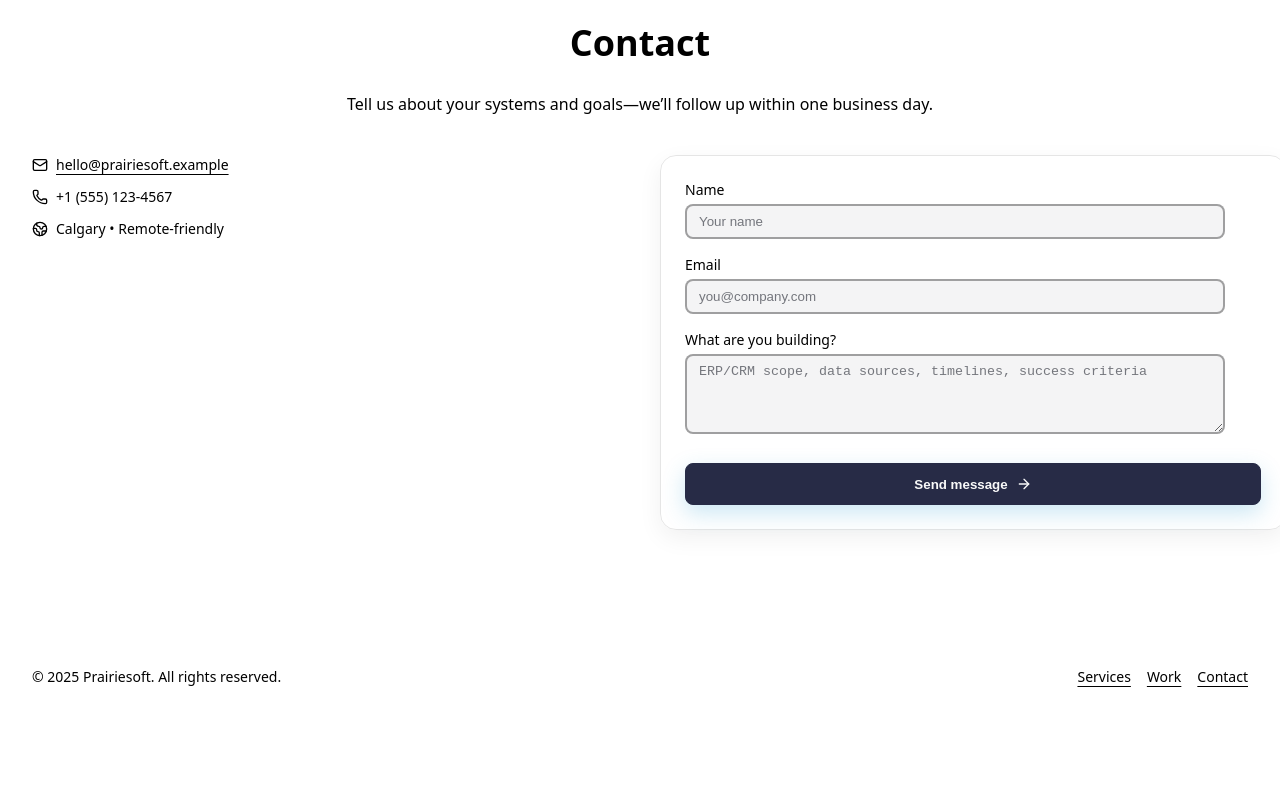
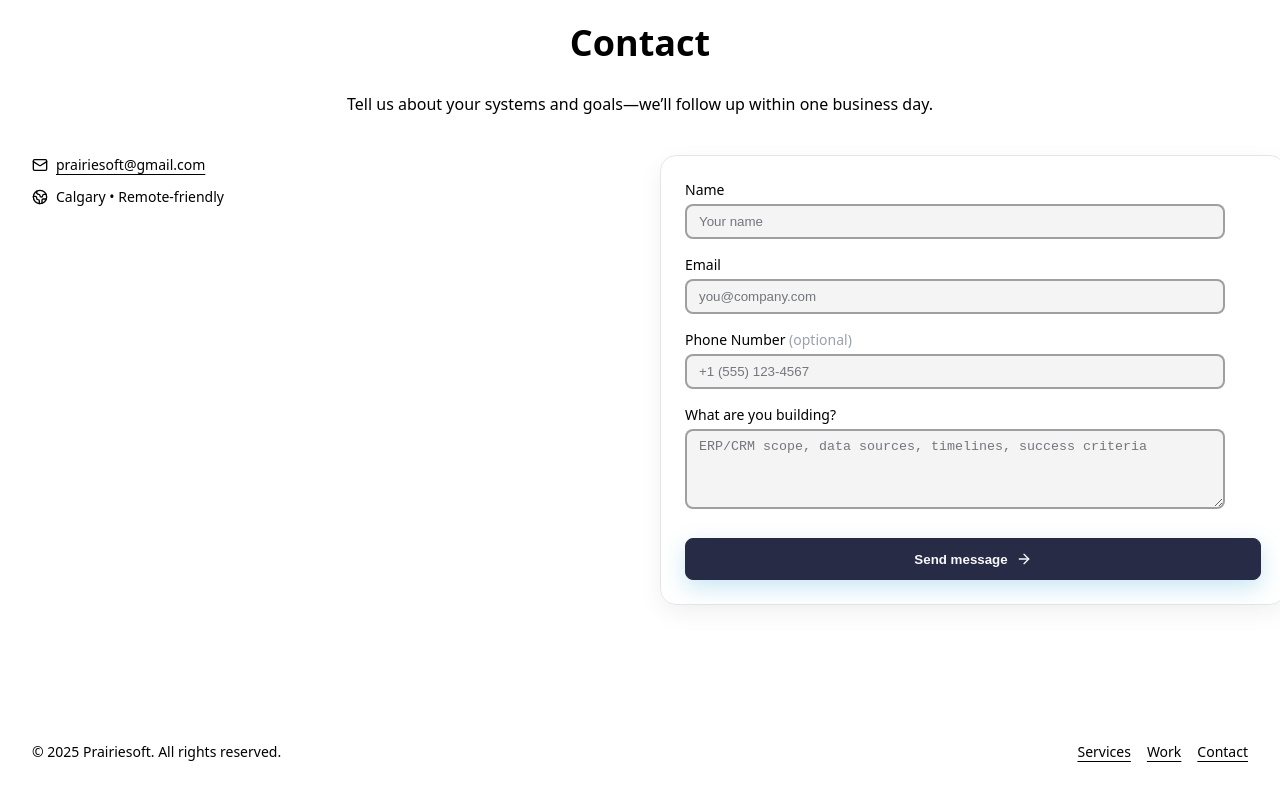
Before and after one commit to psoftdev/prairiesoft_website, a React (Vite) app: page / in a window 1280 px wide. Shown: the part 5757-6557 px from the top of the page. Before the commit the page ends 6484 px from the top, so only its background shows below. Built offline with nearby package versions, Linux system fonts and the light colour scheme.

Commit message:
Updated contact information

```diff
--- a/src/App.tsx
+++ b/src/App.tsx
@@ -52,7 +52,7 @@ const itemVariants = {
 
 export default function App() {
   const [menuOpen, setMenuOpen] = useState(false)
-  const [formData, setFormData] = useState({ name: '', email: '', message: '' })
+  const [formData, setFormData] = useState({ name: '', email: '', phone: '', message: '' })
   const [isSubmitting, setIsSubmitting] = useState(false)
   const [submitStatus, setSubmitStatus] = useState<'idle' | 'success' | 'error'>('idle')
 
@@ -72,7 +72,7 @@ export default function App() {
 
       if (response.ok) {
         setSubmitStatus('success')
-        setFormData({ name: '', email: '', message: '' })
+        setFormData({ name: '', email: '', phone: '', message: '' })
       } else {
         setSubmitStatus('error')
       }
@@ -525,8 +525,7 @@ export default function App() {
           </motion.div>
           <div className="mt-10 grid gap-10 lg:grid-cols-2 items-start">
             <div className="space-y-3 text-sm text-offwhite">
-              <div className="flex items-center gap-2"><Mail className="h-4 w-4 text-primary" aria-hidden /> <a className="hover:underline" href="mailto:hello@prairiesoft.example">hello@prairiesoft.example</a></div>
-              <div className="flex items-center gap-2"><Phone className="h-4 w-4 text-primary" aria-hidden /> <span>+1 (555) 123‑4567</span></div>
+              <div className="flex items-center gap-2"><Mail className="h-4 w-4 text-primary" aria-hidden /> <a className="hover:underline" href="mailto:prairiesoft@gmail.com">prairiesoft@gmail.com</a></div>
               <div className="flex items-center gap-2"><Globe2 className="h-4 w-4 text-primary" aria-hidden /> <span>Calgary • Remote‑friendly</span></div>
             </div>
             <form className="card-dark p-6 max-w-xl w-full mx-auto grid gap-4" onSubmit={handleFormSubmit} aria-label="Contact form">
@@ -553,6 +552,18 @@ export default function App() {
                   className="mt-1 input-base"
                   placeholder="you@company.com"
                   value={formData.email}
+                  onChange={handleInputChange}
+                />
+              </div>
+              <div>
+                <label htmlFor="phone" className="block text-sm font-medium text-offwhite">Phone Number <span className="text-gray-400">(optional)</span></label>
+                <input
+                  id="phone"
+                  name="phone"
+                  type="tel"
+                  className="mt-1 input-base"
+                  placeholder="+1 (555) 123-4567"
+                  value={formData.phone}
                   onChange={handleInputChange}
                 />
               </div>
```
